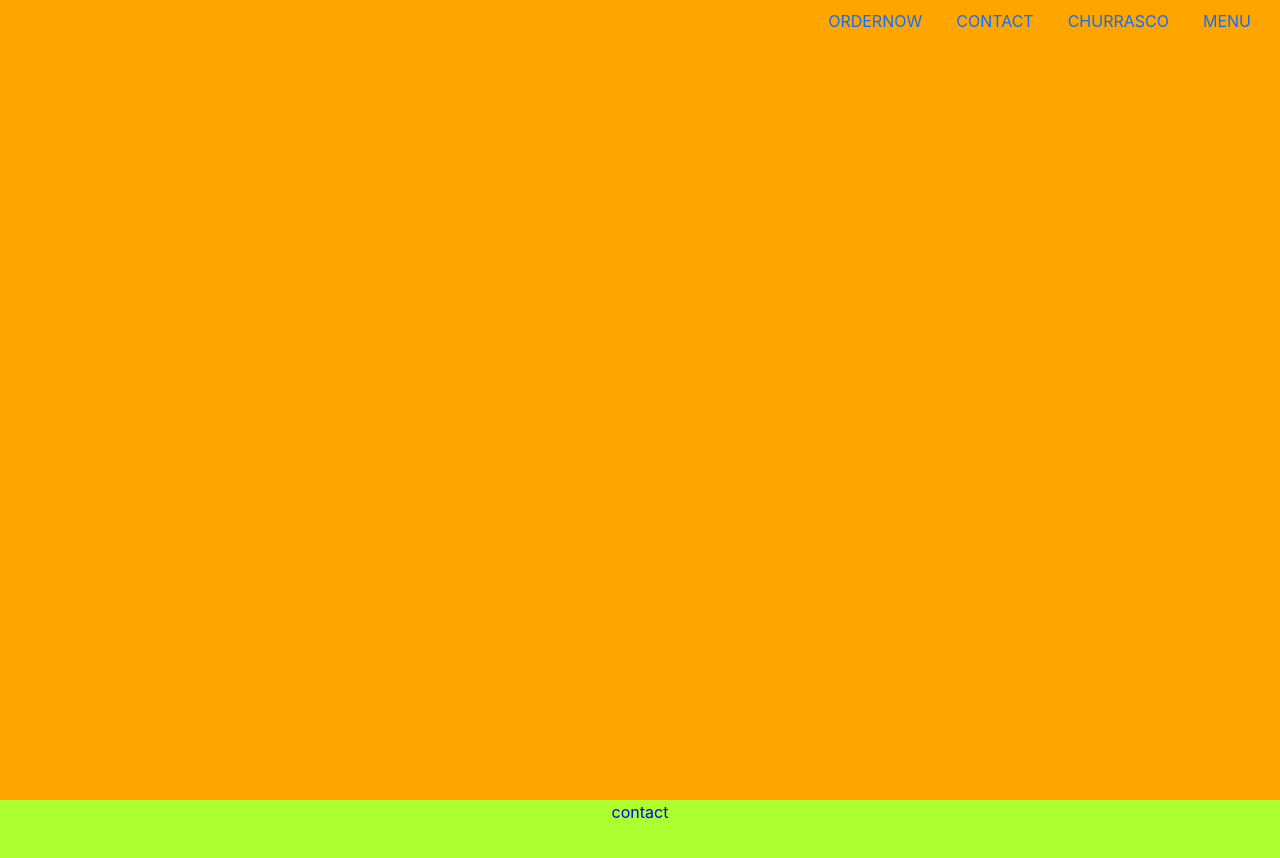
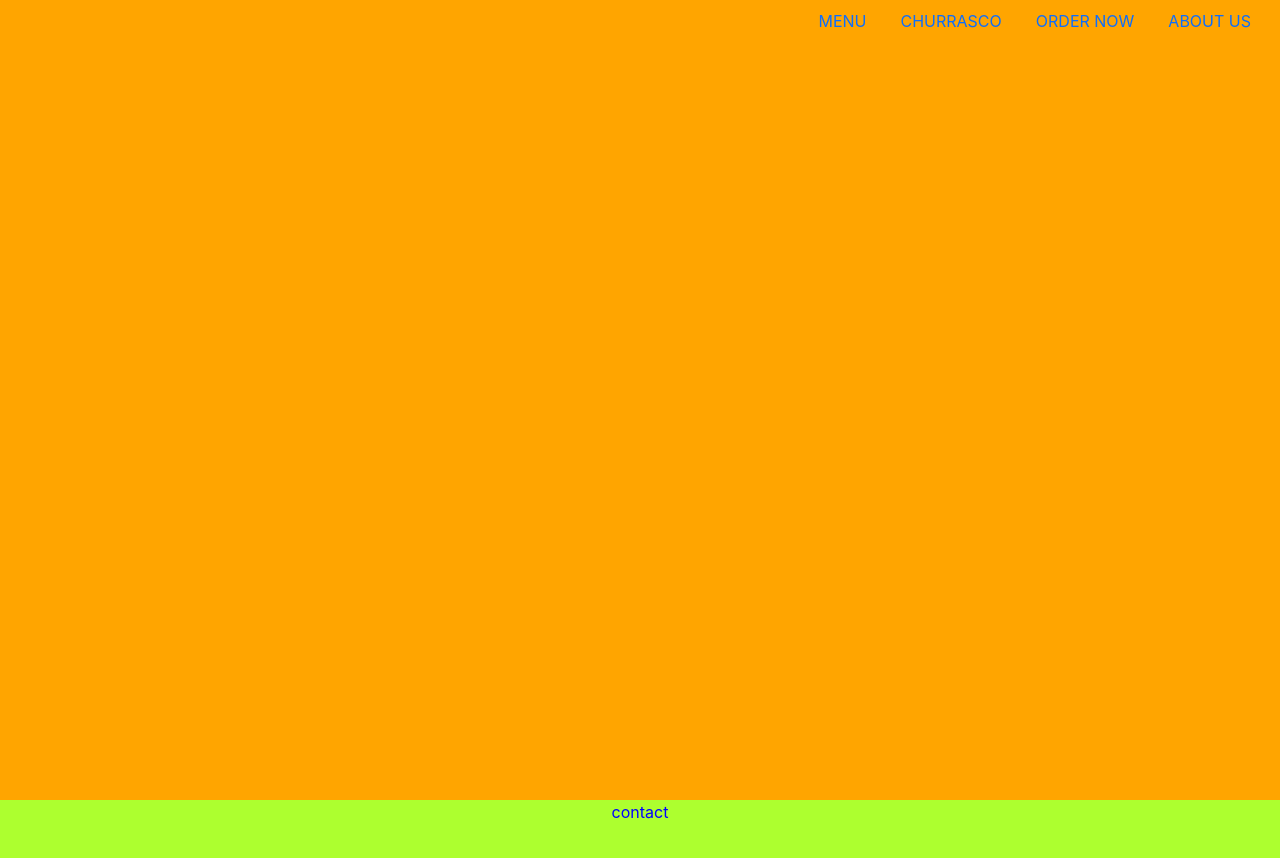
Before and after one commit to ianfletcher314/BrasiliaRestaurant, a React (Create React App) app: page / in a window 1280 px wide. Shown: the top 858 px of the page. Built offline with nearby package versions, Linux system fonts and the light colour scheme.

Commit message:
changed the labels and order of the nav bar and linked the order button to grubhub

```diff
--- a/src/components/Nav/Nav.jsx
+++ b/src/components/Nav/Nav.jsx
@@ -12,21 +12,6 @@ function Nav(props) {
       <div>
         <ul className="nav justify-content-end">
           <li className="nav-item">
-            <a href="#order" className="nav-link active btn">
-              ORDERNOW
-            </a>
-          </li>
-          <li className="nav-item">
-            <a href="#contact" className="nav-link active btn">
-              CONTACT
-            </a>
-          </li>
-          <li className="nav-item">
-            <a href="#churrasco" className="nav-link active btn">
-              CHURRASCO
-            </a>
-          </li>
-          <li className="nav-item">
             <button
               onClick={() => {
                 props.function();
@@ -35,6 +20,24 @@ function Nav(props) {
             >
               MENU
             </button>
+          </li>
+          <li className="nav-item">
+            <a href="#churrasco" className="nav-link active btn">
+              CHURRASCO
+            </a>
+          </li>
+          <li className="nav-item">
+            <a
+              href="https://www.grubhub.com/restaurant/brasilia-3212-s-grand-blvd-st-louis/2332692"
+              className="nav-link active btn"
+            >
+              ORDER NOW
+            </a>
+          </li>
+          <li className="nav-item">
+            <a href="#contact" className="nav-link active btn">
+              ABOUT US
+            </a>
           </li>
         </ul>
       </div>
```
